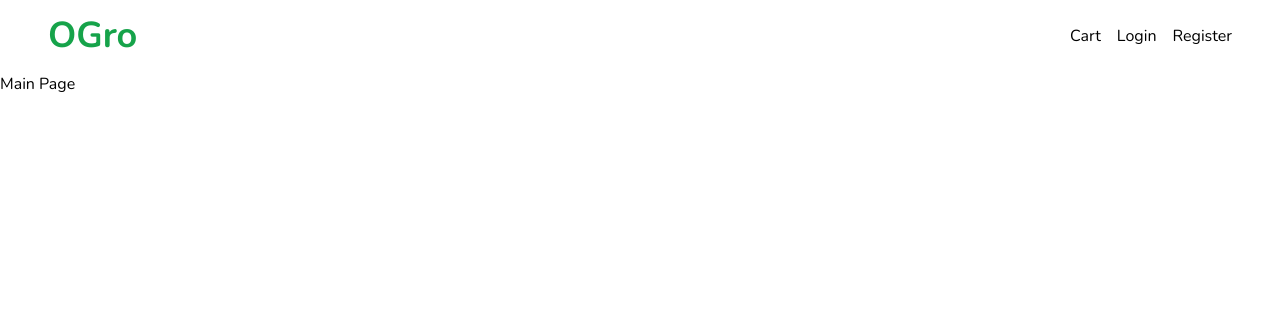
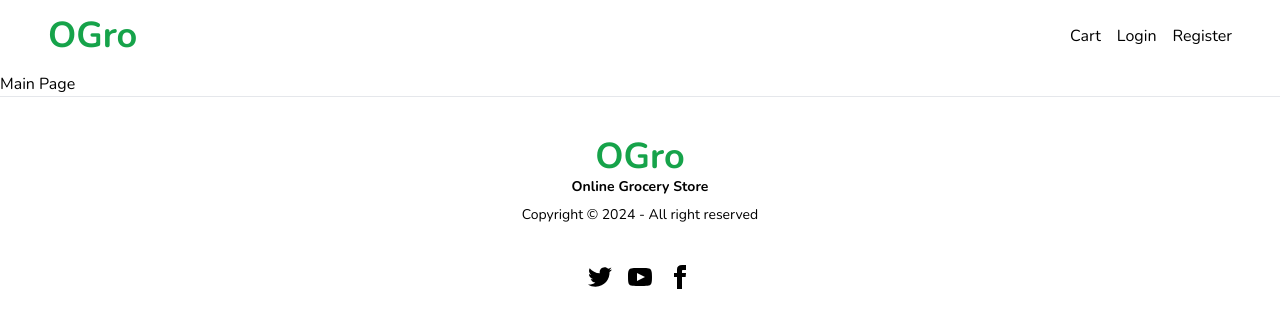
Before and after one commit to RidloGhifary/online-grocery-web-app, a Next.js app in the folder apps/web/: page / in a window 1280 px wide. Shown: the top 328 px of the page. Built offline with nearby package versions, Linux system fonts and the light colour scheme.

Commit message:
feat: added footer

```diff
--- a/apps/web/src/app/layout.tsx
+++ b/apps/web/src/app/layout.tsx
@@ -1,14 +1,15 @@
-import type { Metadata } from 'next';
-import { Nunito } from 'next/font/google';
+import type { Metadata } from "next";
+import { Nunito } from "next/font/google";
 
-import './globals.css';
-import Navbar from '@/components/navbar/Navbar';
+import "./globals.css";
+import Navbar from "@/components/navbar/Navbar";
+import Footer from "@/components/Footer";
 
-const font = Nunito({ subsets: ['latin'] });
+const font = Nunito({ subsets: ["latin"] });
 
 export const metadata: Metadata = {
-  title: 'Online Grocery Store',
-  description: 'Online Grocery Store',
+  title: "Online Grocery Store",
+  description: "Online Grocery Store",
 };
 
 export default function RootLayout({
@@ -21,6 +22,7 @@
       <body className={font.className}>
         <Navbar />
         <main>{children}</main>
+        <Footer />
       </body>
     </html>
   );
--- a/apps/web/src/components/Footer.tsx
+++ b/apps/web/src/components/Footer.tsx
@@ -1,3 +1,53 @@
-export const Footer = () => {
-  return <div>Footer</div>;
-};
+import Logo from "./Logo";
+
+export default function Footer() {
+  return (
+    <footer className="footer footer-center border-t bg-white p-10 text-primary-content">
+      <aside>
+        <p className="font-bold">
+          <Logo />
+          <br />
+          Online Grocery Store
+        </p>
+        <p>Copyright © {new Date().getFullYear()} - All right reserved</p>
+      </aside>
+      <nav>
+        <div className="grid grid-flow-col gap-4">
+          <a>
+            <svg
+              xmlns="http://www.w3.org/2000/svg"
+              width="24"
+              height="24"
+              viewBox="0 0 24 24"
+              className="fill-current"
+            >
+              <path d="M24 4.557c-.883.392-1.832.656-2.828.775 1.017-.609 1.798-1.574 2.165-2.724-.951.564-2.005.974-3.127 1.195-.897-.957-2.178-1.555-3.594-1.555-3.179 0-5.515 2.966-4.797 6.045-4.091-.205-7.719-2.165-10.148-5.144-1.29 2.213-.669 5.108 1.523 6.574-.806-.026-1.566-.247-2.229-.616-.054 2.281 1.581 4.415 3.949 4.89-.693.188-1.452.232-2.224.084.626 1.956 2.444 3.379 4.6 3.419-2.07 1.623-4.678 2.348-7.29 2.04 2.179 1.397 4.768 2.212 7.548 2.212 9.142 0 14.307-7.721 13.995-14.646.962-.695 1.797-1.562 2.457-2.549z"></path>
+            </svg>
+          </a>
+          <a>
+            <svg
+              xmlns="http://www.w3.org/2000/svg"
+              width="24"
+              height="24"
+              viewBox="0 0 24 24"
+              className="fill-current"
+            >
+              <path d="M19.615 3.184c-3.604-.246-11.631-.245-15.23 0-3.897.266-4.356 2.62-4.385 8.816.029 6.185.484 8.549 4.385 8.816 3.6.245 11.626.246 15.23 0 3.897-.266 4.356-2.62 4.385-8.816-.029-6.185-.484-8.549-4.385-8.816zm-10.615 12.816v-8l8 3.993-8 4.007z"></path>
+            </svg>
+          </a>
+          <a>
+            <svg
+              xmlns="http://www.w3.org/2000/svg"
+              width="24"
+              height="24"
+              viewBox="0 0 24 24"
+              className="fill-current"
+            >
+              <path d="M9 8h-3v4h3v12h5v-12h3.642l.358-4h-4v-1.667c0-.955.192-1.333 1.115-1.333h2.885v-5h-3.808c-3.596 0-5.192 1.583-5.192 4.615v3.385z"></path>
+            </svg>
+          </a>
+        </div>
+      </nav>
+    </footer>
+  );
+}
```
